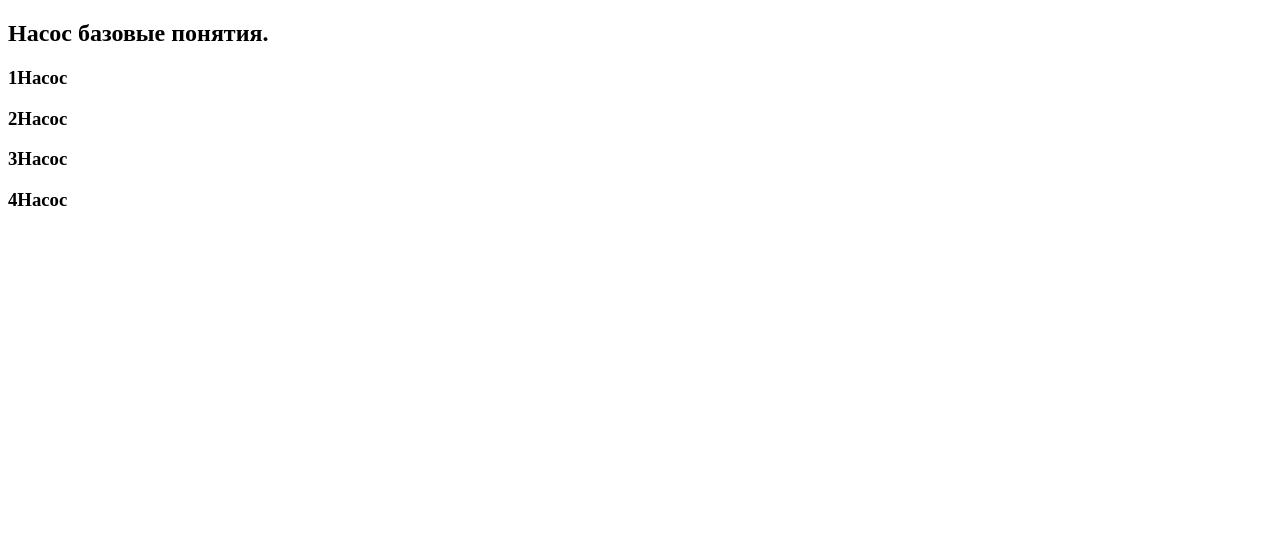
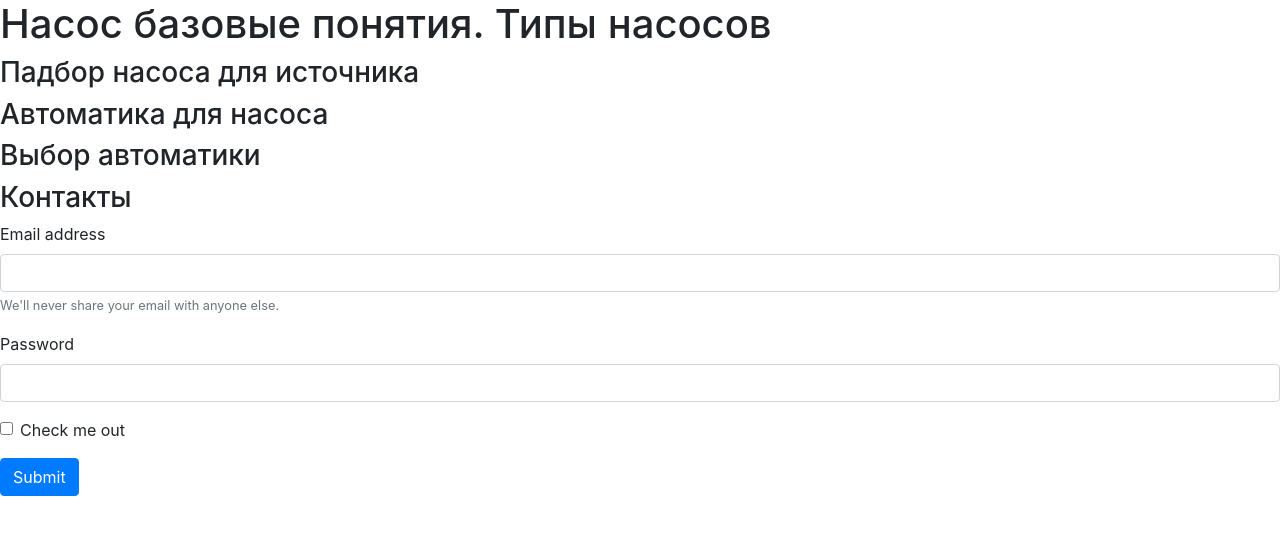
Before and after one commit to Zenchenko/Zenchenko.github.io, a website built with webpack: page index.html in a window 1280 px wide. Built offline with nearby package versions, Linux system fonts and the light colour scheme.

Commit message:
I work without webpack

```diff
--- a/index.html
+++ b/index.html
@@ -1,30 +1,103 @@
 <!DOCTYPE html>
 <html lang="ru">
   <head>
-    <meta charset="UTF-8">
-    <meta name="viewport" content="width=device-width, initial-scale=1.0">
+    <meta charset="UTF-8" />
+    <meta
+      name="viewport"
+      content="width=device-width, initial-scale=1, shrink-to-fit=no"
+    />
     <title>Document</title>
-    <link rel="stylesheet" href="build/style.css">
+    <link rel="stylesheet" href="dist/css/style.css" />
 
+    <link
+      rel="stylesheet"
+      href="https://stackpath.bootstrapcdn.com/bootstrap/4.3.1/css/bootstrap.min.css"
+      integrity="sha384-ggOyR0iXCbMQv3Xipma34MD+dH/1fQ784/j6cY/iJTQUOhcWr7x9JvoRxT2MZw1T"
+      crossorigin="anonymous"
+    />
+
+    <script src="https://cdn.jsdelivr.net/npm/vue/dist/vue.js"></script>
   </head>
+
   <body>
+    <!-- <div id="app">{{ message }}</div> -->
+
+    <main>
+      <section>
+        <h1>Насос базовые понятия. Типы насосов</h1>
+      </section>
 
       <section>
-        <h1>Насос базовые понятия.</h1>
-    </section>
-    <section>
-        <h3>1Насос</h3>
-    </section>
-    <section>
-        <h3>2Насос</h3>
-    </section>
-    <section>
-        <h3>3Насос</h3>
-    </section>
-    <section>
-        <h3>4Насос</h3>
+        <h3>Падбор насоса для источника</h3>
       </section>
 
-    <script type="text/javascript" src="build/js.js"></script>
+      <section>
+        <h3>Автоматика для насоса</h3>
+      </section>
+
+      <section>
+        <h3>Выбор автоматики</h3>
+      </section>
+
+      <section>
+        <h3>Контакты</h3>
+      </section>
+
+      <section>
+        <form>
+          <div class="form-group">
+            <label for="exampleInputEmail1">Email address</label>
+            <input
+              type="email"
+              class="form-control"
+              id="exampleInputEmail1"
+              aria-describedby="emailHelp"
+            />
+            <small id="emailHelp" class="form-text text-muted"
+              >We'll never share your email with anyone else.</small
+            >
+          </div>
+          <div class="form-group">
+            <label for="exampleInputPassword1">Password</label>
+            <input
+              type="password"
+              class="form-control"
+              id="exampleInputPassword1"
+            />
+          </div>
+          <div class="form-group form-check">
+            <input
+              type="checkbox"
+              class="form-check-input"
+              id="exampleCheck1"
+            />
+            <label class="form-check-label" for="exampleCheck1"
+              >Check me out</label
+            >
+          </div>
+          <button type="submit" class="btn btn-primary">Submit</button>
+        </form>
+      </section>
+    </main>
+
+    <script type="text/javascript" src="dist/js/js.js"></script>
+
+    <script
+      src="https://stackpath.bootstrapcdn.com/bootstrap/4.3.1/js/bootstrap.min.js"
+      integrity="sha384-JjSmVgyd0p3pXB1rRibZUAYoIIy6OrQ6VrjIEaFf/nJGzIxFDsf4x0xIM+B07jRM"
+      crossorigin="anonymous"
+    ></script>
+
+    <script
+      src="https://code.jquery.com/jquery-3.5.1.slim.min.js"
+      integrity="sha384-DfXdz2htPH0lsSSs5nCTpuj/zy4C+OGpamoFVy38MVBnE+IbbVYUew+OrCXaRkfj"
+      crossorigin="anonymous"
+    ></script>
+
+    <script
+      src="https://cdn.jsdelivr.net/npm/popper.js@1.16.1/dist/umd/popper.min.js"
+      integrity="sha384-9/reFTGAW83EW2RDu2S0VKaIzap3H66lZH81PoYlFhbGU+6BZp6G7niu735Sk7lN"
+      crossorigin="anonymous"
+    ></script>
   </body>
 </html>
--- a/package.json
+++ b/package.json
@@ -5,7 +5,7 @@
   "main": "index.js",
   "scripts": {
     "test": "echo \"Error: no test specified\" && exit 1",
-    "webpack" : "webpack", // invoke this command from npm run dev & npm run build
+    "webpack": "webpack",
     "dev": "npm run webpack -- --mode development --watch",
     "build": "npm run webpack -- --mode production"
   },
@@ -20,6 +20,7 @@
   },
   "homepage": "https://github.com/Zenchenko/Zenchenko.github.io#readme",
   "dependencies": {
+    "vue": "^2.6.12",
     "webpack": "^4.44.2"
   },
   "devDependencies": {
```
Also changed, not shown: dist/css/style.css (added), dist/js/js.js (added), 1 other file. Lines whose indentation alone changed are shown as unchanged.
